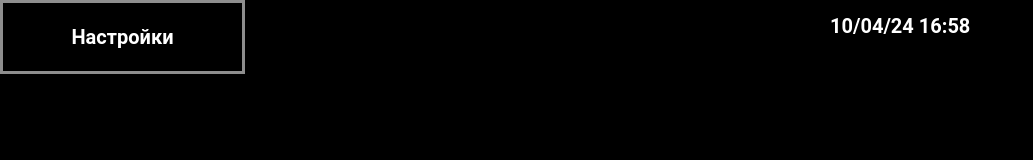
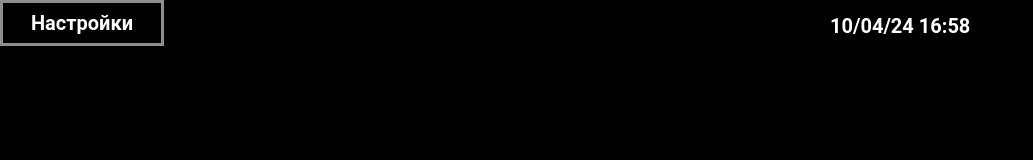
Before and after one commit to EgorLekontsev/MFMK, a plain HTML site: page templates/Main.html in a window 1280 px wide. Shown: the whole page, without its empty margins (0-1033 px from the left). Drawn offline with Linux system fonts and the light colour scheme.

Commit message:
web created v5

```diff
--- a/templates/Main.html
+++ b/templates/Main.html
@@ -11,8 +11,8 @@
         }
 
         button {
-            width: 245px;
-            height: 73.5px;
+            width: 164px;
+            height: 46px;
             margin: 0;
             display: block;
             background-color: black;
```
